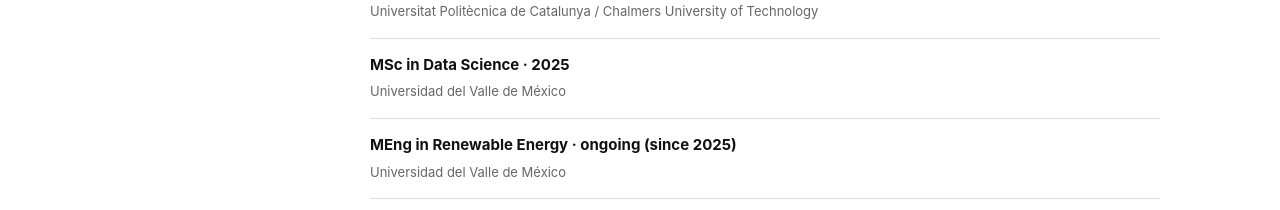
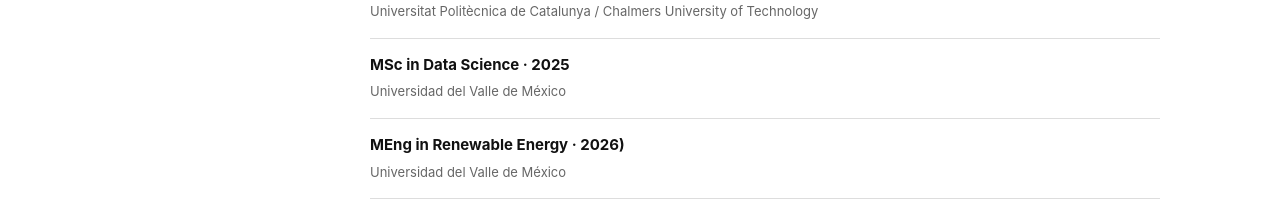
Before and after one commit to cruzsandovalmarco/cruzsandovalmarco.github.io, a plain HTML site: page index.html in a window 1280 px wide. Shown: the part 4844-5054 px from the top of the page. Drawn offline with Linux system fonts and the light colour scheme.

Commit message:
Update index.html

```diff
--- a/index.html
+++ b/index.html
@@ -220,7 +220,7 @@
 </div><div style="margin-top:36px"><h3 style="font-size:19px;margin-bottom:15px">Education &amp; recognition</h3>
 <div class="education-row"><strong>PhD in Sustainability · 2021</strong><span>Universitat Politècnica de Catalunya, Barcelona</span></div>
 <div class="education-row"><strong>MSc in Sustainability Science and Technology · 2016</strong><span>Universitat Politècnica de Catalunya / Chalmers University of Technology</span></div>
-<div class="education-row"><strong>MSc in Data Science · 2025</strong><span>Universidad del Valle de México</span></div><div class="education-row"><strong>MEng in Renewable Energy · ongoing (since 2025)</strong><span>Universidad del Valle de México</span></div>
+<div class="education-row"><strong>MSc in Data Science · 2025</strong><span>Universidad del Valle de México</span></div><div class="education-row"><strong>MEng in Renewable Energy · 2026)</strong><span>Universidad del Valle de México</span></div>
 <div class="education-row"><strong>BSc in Civil Engineering · 2010</strong><span>Tecnológico de Monterrey</span></div>
 <p class="honor"><strong>Recognition:</strong> Candidate, Mexican National System of Researchers (SNII-C), <strong>2023–2026</strong>.</p></div>
 </div>
```
